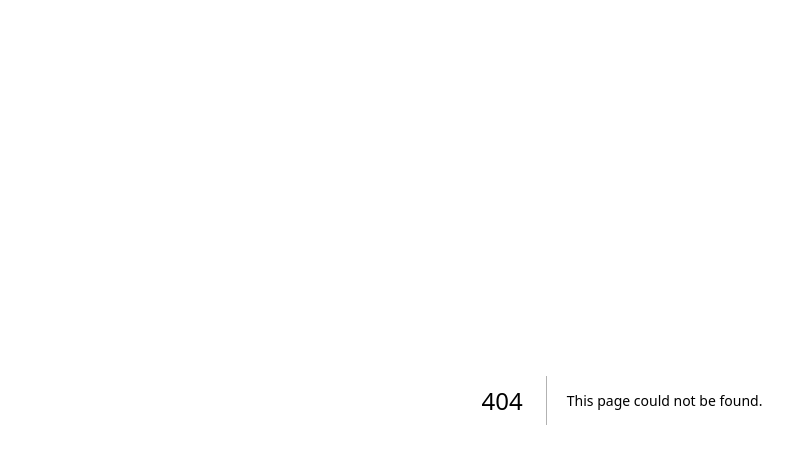
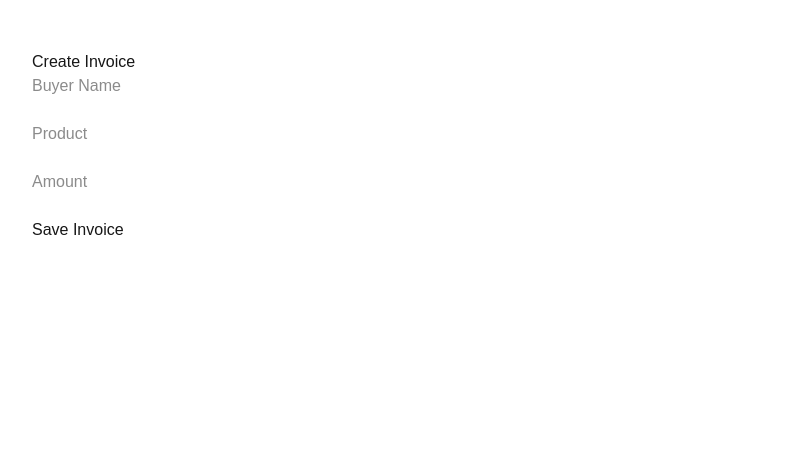
Before and after one commit to ashifpkali-maker/exportflow-ai, a Next.js app: page /invoice in a window 1280 px wide. Before the commit this address had no page. Shown: the top 464 px of the page, without its empty margins (18-811 px from the left). Built offline with nearby package versions, Linux system fonts and the light colour scheme.

Commit message:
add invoice system

```diff
--- /dev/null
+++ b/app/invoice/page.tsx
@@ -0,0 +1,67 @@
+"use client";
+
+import { useState } from "react";
+import { createClient } from "@supabase/supabase-js";
+
+const supabase = createClient(
+  "https://ssctpvqpszglytteytjp.supabase.co",
+  "eyJhbGciOiJIUzI1NiIsInR5cCI6IkpXVCJ9.eyJpc3MiOiJzdXBhYmFzZSIsInJlZiI6InNzY3RwdnFwc3pnbHl0dGV5dGpwIiwicm9sZSI6ImFub24iLCJpYXQiOjE3NzYyMzc0NTIsImV4cCI6MjA5MTgxMzQ1Mn0.2a_QpNDw7vPrYe1OkFje3SdwF3gaEWCEn7iqca54sZQ"
+);
+
+export default function InvoicePage() {
+  const [buyer, setBuyer] = useState("");
+  const [product, setProduct] = useState("");
+  const [amount, setAmount] = useState("");
+
+  const handleSave = async () => {
+    const user = localStorage.getItem("user");
+
+    if (!user) {
+      alert("Login first");
+      return;
+    }
+
+    const { error } = await supabase.from("invoices").insert([
+      {
+        user_email: user,
+        buyer,
+        product,
+        amount,
+      },
+    ]);
+
+    if (error) {
+      alert("Error saving invoice");
+    } else {
+      alert("Invoice saved ✅");
+    }
+  };
+
+  return (
+    <div style={{ padding: "50px" }}>
+      <h1>Create Invoice</h1>
+
+      <input
+        placeholder="Buyer Name"
+        onChange={(e) => setBuyer(e.target.value)}
+      />
+      <br /><br />
+
+      <input
+        placeholder="Product"
+        onChange={(e) => setProduct(e.target.value)}
+      />
+      <br /><br />
+
+      <input
+        placeholder="Amount"
+        onChange={(e) => setAmount(e.target.value)}
+      />
+      <br /><br />
+
+      <button onClick={handleSave}>
+        Save Invoice
+      </button>
+    </div>
+  );
+}
```
